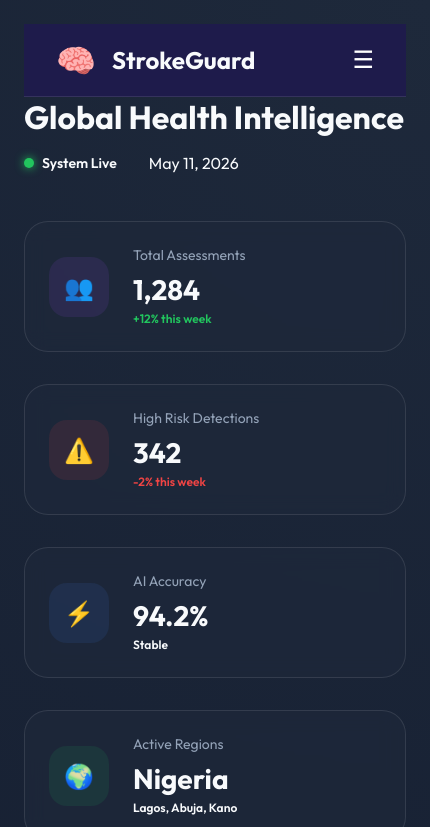
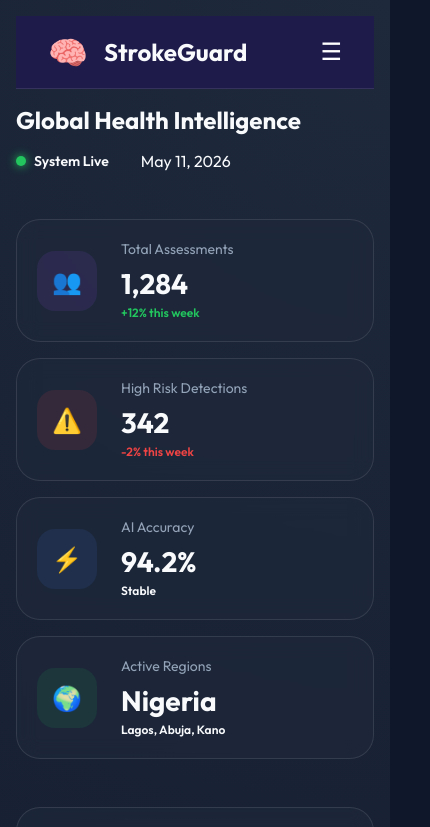
Before and after one commit to Aja-Cornelius/Stroke-Guard-AI, a website built with Vite: page frontend/admin.html in a window 390 px wide. Shown: the top 827 px of the page, 430 px wide, since content can reach past the window. Built offline with nearby package versions, Linux system fonts and the light colour scheme; no server answers.

Commit message:
Final aggressive responsiveness tweaks for Admin Dashboard

```diff
--- a/frontend/admin.css
+++ b/frontend/admin.css
@@ -300,15 +300,18 @@ td {
   .sidebar {
     transform: translateX(-100%);
     transition: transform 0.3s ease-in-out;
+    width: 80%; /* Almost full screen on mobile */
+    max-width: 300px;
   }
 
   .sidebar.open {
     transform: translateX(0);
+    box-shadow: 20px 0 50px rgba(0,0,0,0.5);
   }
 
   .main-content {
     margin-left: 0;
-    padding: 2rem;
+    padding: 1.5rem;
   }
 
   .mobile-header {
@@ -319,23 +322,30 @@ td {
     flex-direction: column;
     align-items: flex-start;
     gap: 1rem;
+    margin-top: 1rem;
   }
 }
 
 @media (max-width: 600px) {
   .dashboard-grid {
     grid-template-columns: 1fr;
+    gap: 1rem;
   }
 
   .chart-container.large, .chart-container.small, .table-container.full-width {
     grid-column: span 1;
+    padding: 1.5rem;
   }
 
   .stat-card {
-    padding: 1.5rem;
+    padding: 1.25rem;
   }
 
   .main-content {
-    padding: 1.5rem;
+    padding: 1rem;
+  }
+
+  .content-header h1 {
+    font-size: 1.5rem;
   }
 }
```
